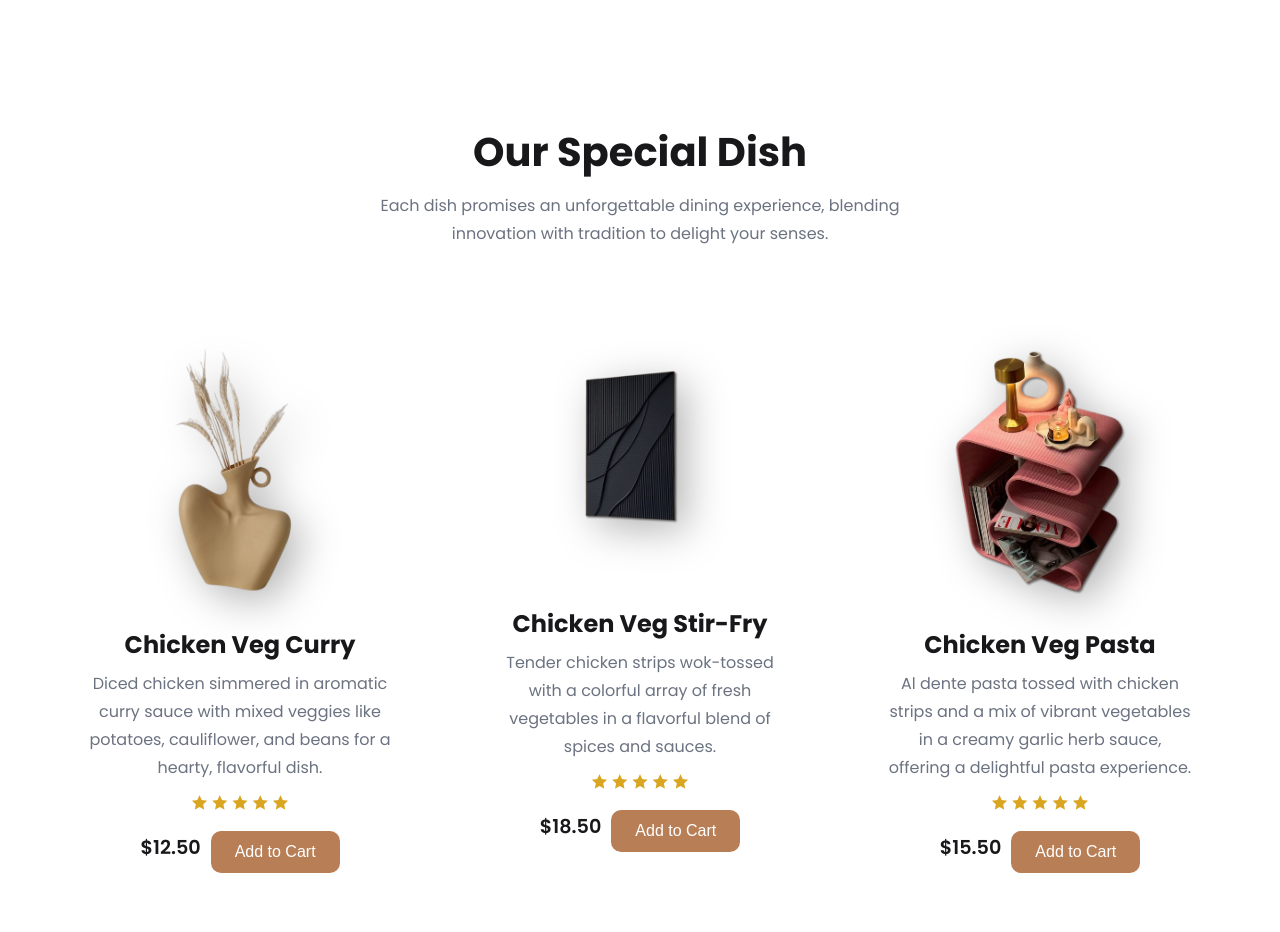
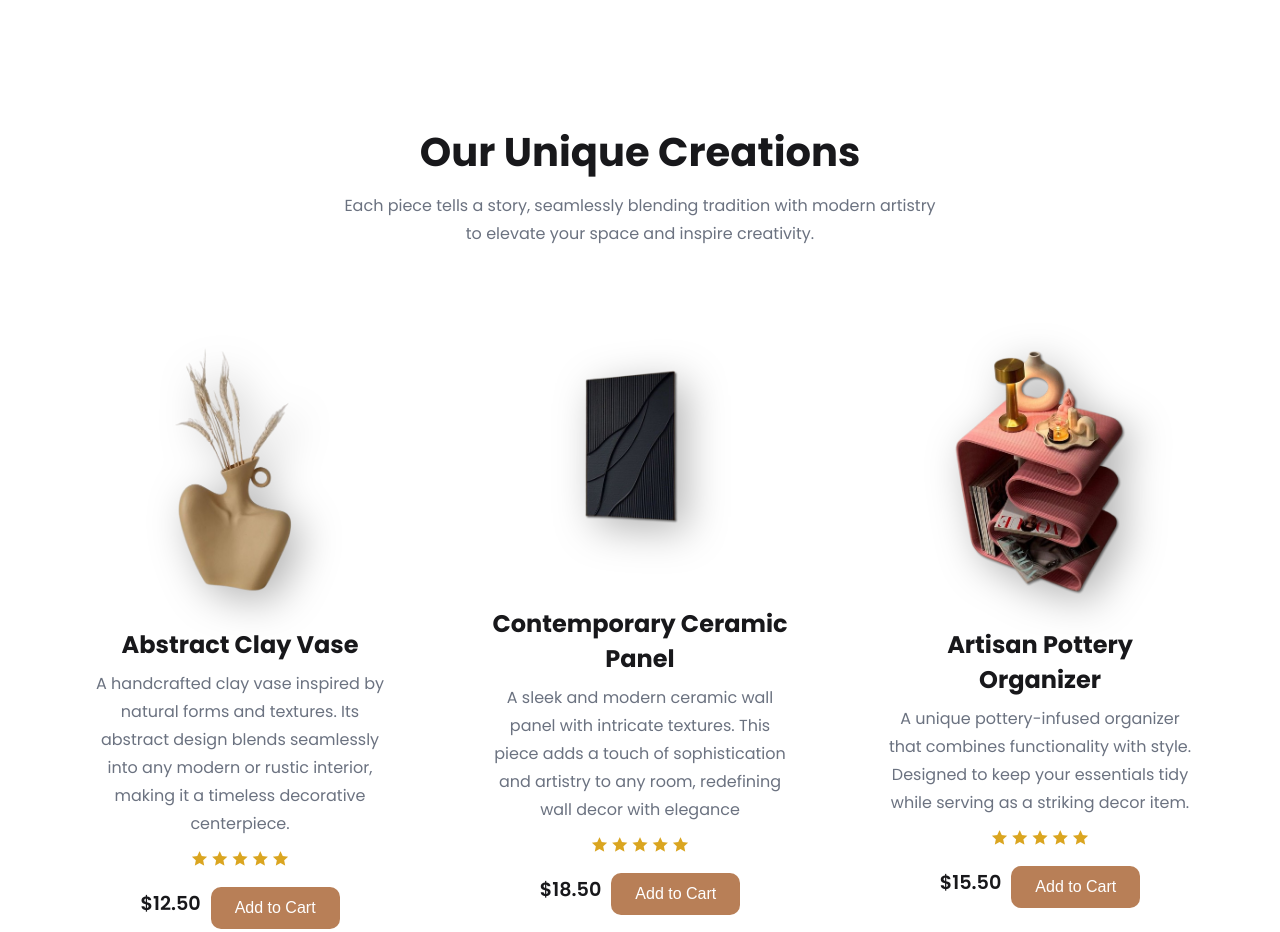
Before and after one commit to SaidaAourras/classik, a plain HTML site: page index.html in a window 1280 px wide. Shown: the part 820-1752 px from the top of the page. Drawn offline with nearby package versions, Linux system fonts and the light colour scheme.

Commit message:
some changes

```diff
--- a/index.html
+++ b/index.html
@@ -56,18 +56,20 @@
     </header>
 
     <section class="section__container special__container" id="special">
-      <h2 class="section__header">Our Special Dish</h2>
+      <h2 class="section__header">Our Unique Creations</h2>
       <p class="section__description">
-        Each dish promises an unforgettable dining experience, blending
-        innovation with tradition to delight your senses.
+        Each piece tells a story,
+        seamlessly blending tradition with modern artistry to elevate
+        your space and inspire creativity.
       </p>
       <div class="special__grid">
         <div class="special__card">
           <img src="assets/pottry1.png" alt="special" />
-          <h4>Chicken Veg Curry</h4>
+          <h4>Abstract Clay Vase</h4>
           <p>
-            Diced chicken simmered in aromatic curry sauce with mixed veggies
-            like potatoes, cauliflower, and beans for a hearty, flavorful dish.
+            A handcrafted clay vase inspired by natural forms and textures.
+            Its abstract design blends seamlessly into any modern or rustic interior,
+            making it a timeless decorative centerpiece.
           </p>
           <div class="special__ratings">
             <span><i class="ri-star-fill"></i></span>
@@ -83,10 +85,11 @@
         </div>
         <div class="special__card">
           <img src="assets/pottery14.png" alt="special" />
-          <h4>Chicken Veg Stir-Fry</h4>
+          <h4>Contemporary Ceramic Panel</h4>
           <p>
-            Tender chicken strips wok-tossed with a colorful array of fresh
-            vegetables in a flavorful blend of spices and sauces.
+            A sleek and modern ceramic wall panel with intricate textures.
+            This piece adds a touch of sophistication and artistry to any room,
+            redefining wall decor with elegance
           </p>
           <div class="special__ratings">
             <span><i class="ri-star-fill"></i></span>
@@ -102,11 +105,10 @@
         </div>
         <div class="special__card">
           <img src="assets/pottery12.png" alt="special" />
-          <h4>Chicken Veg Pasta</h4>
+          <h4>Artisan Pottery Organizer</h4>
           <p>
-            Al dente pasta tossed with chicken strips and a mix of vibrant
-            vegetables in a creamy garlic herb sauce, offering a delightful
-            pasta experience.
+            A unique pottery-infused organizer that combines functionality with style.
+            Designed to keep your essentials tidy while serving as a striking decor item.
           </p>
           <div class="special__ratings">
             <span><i class="ri-star-fill"></i></span>
```
